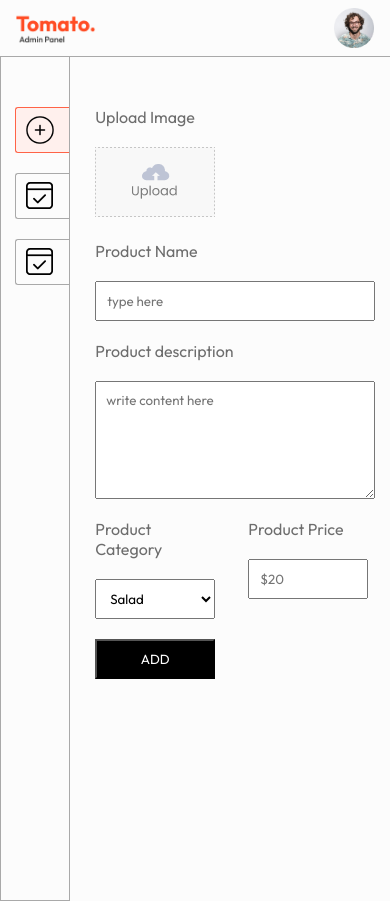
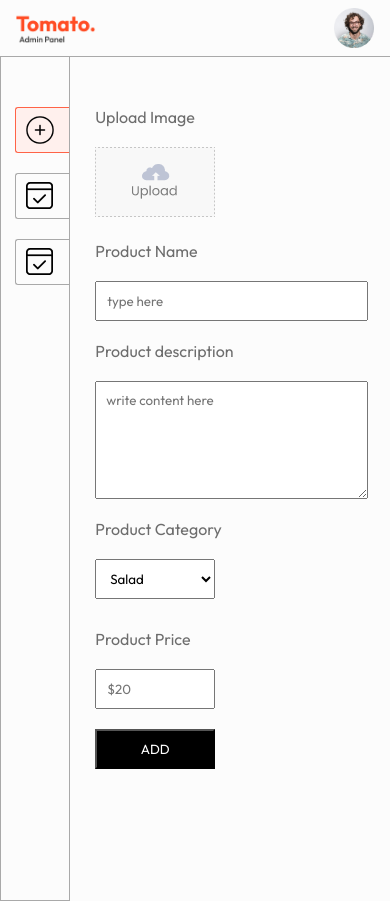
Before and after one commit to waqar-ahmad356/tomato-food-app, a React (Vite) app: page /add in a window 390 px wide. Built offline with nearby package versions, Linux system fonts and the light colour scheme.

Commit message:
dev-mode

```diff
--- a/src/pages/Add/Add.css
+++ b/src/pages/Add/Add.css
@@ -16,16 +16,18 @@
 
 .add-product-name,
 .add-product-description {
-    width: max(40%, 280px); /* Set the width of product name and description fields with a minimum value */
+    width: 100%;
 }
 
 .add-product-name input,
 .add-product-description textarea {
+    width: 100%;
     padding: 10px; /* Set padding for input and textarea */
 }
 
 .add-product-category-price {
     display: flex; /* Display category and price fields in a row */
+    flex-wrap: wrap;
     gap: 30px; /* Set the gap between category and price fields */
 }
 
--- a/src/pages/Orders/Orders.css
+++ b/src/pages/Orders/Orders.css
@@ -47,3 +47,8 @@
         width: 40px; /* Adjust image width for smaller screens */
     }
 }
+@media (max-width:521px){
+    .order-item {
+        grid-template-columns: 1fr;
+    }
+}
```
